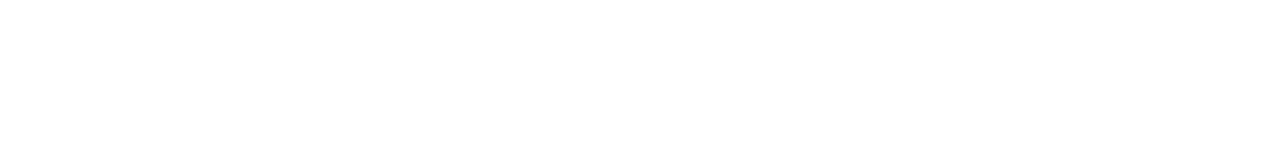
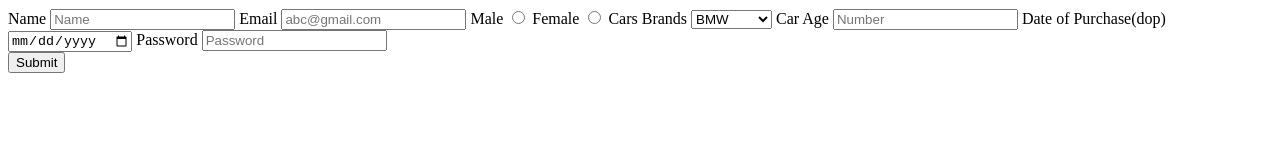
Before and after one commit to acciojob/car-insurance-form-kartikgupta1920, a website: page main.html in a window 1280 px wide. Drawn offline with Linux system fonts and the light colour scheme.

Commit message:
created a submission

```diff
--- a/main.html
+++ b/main.html
@@ -8,6 +8,29 @@
 
 <body>
 	<!-- the entire body must be written by student -->
+	<form method="post">
+		<label for="name">Name</label>
+		<input placeholder="Name" type="test" id="name" required>
+		<label for="email">Email</label>
+		<input placeholder="abc@gmail.com" type="email" id="email" required>
+		<label for="gender_m">Male</label>
+		<input  type="radio" id="gender_m" required>
+		<label for="gender_f">Female</label>
+		<input  type="radio" id="gender_f" required>
+		<label for="cars">Cars Brands</label>
+		<select type="dropdown" id="cars">
+			<option>BMW</option>
+			<option>Audi</option>
+			<option>Mercedez</option>
+		</select>
+		<label for="carage">Car Age</label>
+		<input placeholder="Number" type="number" id="carage" required>
+		<label for="dop">Date of Purchase(dop)</label>
+		<input  type="date" id="dop" required>
+		<label for="password">Password</label>
+		<input placeholder="Password" type="password" id="password" required>
+	</form>
+		<button type="submit">Submit</button>
     <script type="text/javascript" src="./script.js">
 </script>
 
```
